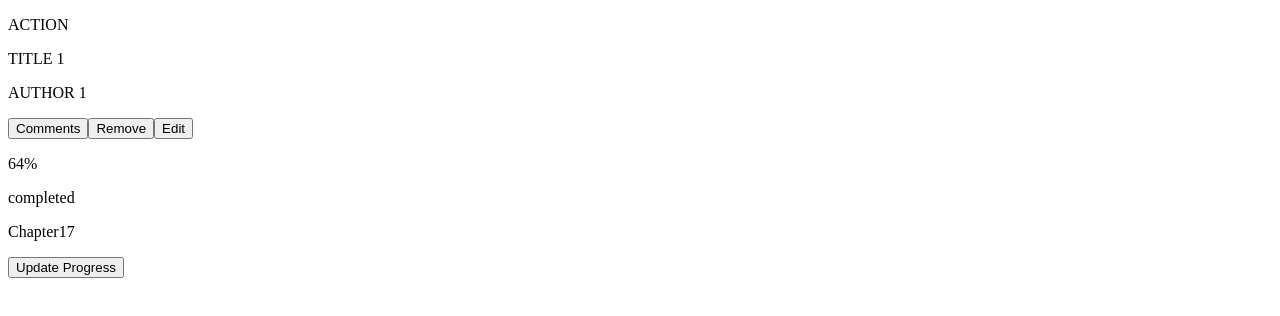
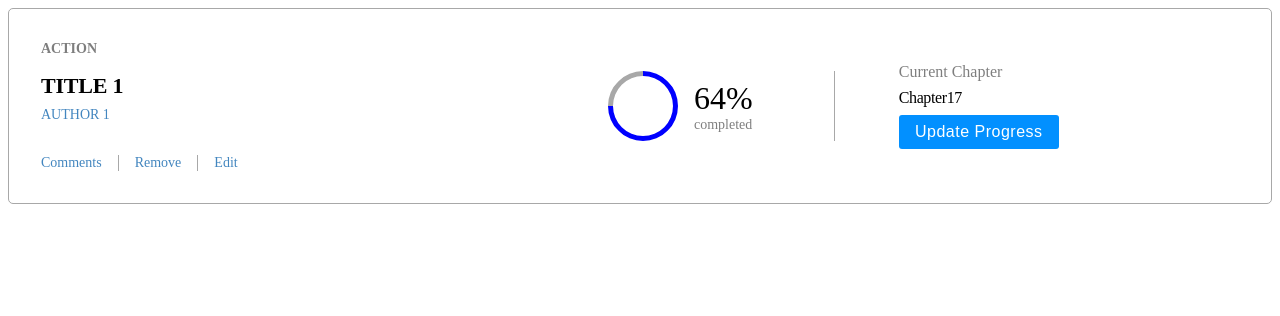
Before and after one commit to hamidazim321/react-book-store, a React (Create React App) app: page / in a window 1280 px wide. Shown: the top 316 px of the page. Built offline with nearby package versions, Linux system fonts and the light colour scheme.

Commit message:
Add stylings for the BookCard component

```diff
--- a/src/components/Book.js
+++ b/src/components/Book.js
@@ -1,4 +1,5 @@
 import PropTypes from 'prop-types';
+import '../styles/BookCard.css';
 
 export default function BookCard({ BookObject }) {
   const {
@@ -10,12 +11,14 @@ export default function BookCard({ BookObject }) {
         <p className="book-category">{category}</p>
         <p className="book-title">{title}</p>
         <p className="book-author">{author}</p>
-        <button type="button" className="book-btn">Comments</button>
-        <button type="button" className="book-btn">Remove</button>
-        <button type="button" className="book-btn">Edit</button>
+        <div className="book-btns">
+          <button type="button" className="book-btn border-right">Comments</button>
+          <button type="button" className="book-btn border-right">Remove</button>
+          <button type="button" className="book-btn">Edit</button>
+        </div>
       </div>
       <div className="book-progress">
-        <div className="progress-graph" />
+        <span className="progress-graph" />
         <div className="progress-state">
           <p className="progress-percentage">
             {progress}
@@ -25,7 +28,7 @@ export default function BookCard({ BookObject }) {
         </div>
       </div>
       <div className="book-status">
-        <p className="current-chapter" />
+        <p className="current-chapter">Current Chapter</p>
         <p className="chapter-number">
           Chapter
           {chapter}
--- /dev/null
+++ b/src/styles/BookCard.css
@@ -0,0 +1,165 @@
+*{
+  box-sizing: border-box;
+}
+p {
+  margin: 0;
+  padding: 0;
+}
+.book-card {
+  display: flex;
+  border: solid 1px rgb(168, 168, 168);
+  border-radius: 5px;
+  width: 100%;
+  padding: 2rem 6rem 2rem 2rem;
+  justify-content: space-between;
+  align-items: center;
+}
+.book-description{
+  display: flex;
+  flex-direction: column;
+  width: 50%;
+}
+.book-category{
+  opacity: 0.5;
+  font-family: Montserrat;
+  font-size: 0.875rem;
+  font-weight: bold;
+  font-stretch: normal;
+  font-style: normal;
+  line-height: normal;
+  letter-spacing: normal;
+  color: var(--black-two);
+  margin-bottom: 1rem;
+}
+.book-title {
+  font-family: RobotoSlab;
+  font-size: 1.375rem;
+  font-weight: bold;
+  font-stretch: normal;
+  font-style: normal;
+  line-height: normal;
+  letter-spacing: -0.2px;
+  color: var(--black-two);
+  margin-bottom: 0.5rem;
+}
+.book-author{
+  font-family: RobotoSlab;
+  font-size: 0.875rem;
+  font-weight: 300;
+  font-stretch: normal;
+  font-style: normal;
+  line-height: normal;
+  letter-spacing: normal;
+  color: #4386bf;
+  margin-bottom: 2rem;
+}
+.book-btns{
+  display: flex;
+}
+.book-btn{
+  font-family: RobotoSlab;
+  font-size: 0.875rem;
+  font-weight: 300;
+  font-stretch: normal;
+  font-style: normal;
+  line-height: normal;
+  letter-spacing: normal;
+  color: #4386bf;
+  border: none;
+  background: none;
+  padding: 0;
+  margin-right: 1rem;
+  padding-right: 1rem;
+}
+
+.border-right {
+  border-right: solid 1px rgb(168, 168, 168); ;
+}
+
+.book-progress{
+  display: flex;
+  border-right: solid 1px rgb(168, 168, 168);
+  width: 20%;
+  gap: 1rem;
+  align-items: center;
+}
+
+.progress-graph{
+  display: block;
+  width: 70px;
+  height: 70px;
+  border-radius: 50%;
+  box-sizing: border-box;
+  border: 5px solid blue;
+  border-left-color: rgb(168, 168, 168);
+  transform: rotate(45deg);
+}
+
+.progress-state{
+  display: flex;
+  flex-direction: column;
+}
+.progress-percentage{
+  font-family: Montserrat;
+  font-size: 2rem;
+  font-weight: normal;
+  font-stretch: normal;
+  font-style: normal;
+  line-height: normal;
+  letter-spacing: normal;
+  color: var(--black-two);
+}
+.progress-completed{
+  opacity: 0.5;
+  font-family: Montserrat;
+  font-size: 0.875rem;
+  font-weight: normal;
+  font-stretch: normal;
+  font-style: normal;
+  line-height: normal;
+  letter-spacing: normal;
+  color: var(--black-two);
+}
+.book-status{
+  display: flex;
+  flex-direction: column;
+  width: 30%;
+  padding-left: 4rem;
+  gap: 0.5rem;
+}
+.current-chapter{
+  opacity: 0.5;
+  font-family: Montserrat;
+  font-size: 1rem;
+  font-weight: normal;
+  font-stretch: normal;
+  font-style: normal;
+  line-height: normal;
+  letter-spacing: normal;
+  color: var(--black-two);
+}
+.chapter-number{
+  font-family: RobotoSlab;
+  font-size: 1rem;
+  font-weight: 300;
+  font-stretch: normal;
+  font-style: normal;
+  line-height: normal;
+  letter-spacing: -0.4px;
+  color: var(--black-two);
+}
+.update-progess-btn{
+  padding: 0.5rem 1rem;
+  border-radius: 3px;
+  background-color: #0290ff;
+  border: none;
+  font-size: 1rem;
+  font-weight: 300;
+  font-stretch: normal;
+  font-style: normal;
+  line-height: normal;
+  letter-spacing: 0.5px;
+  text-align: center;
+  color: white;
+  width: 10rem;
+}
```
